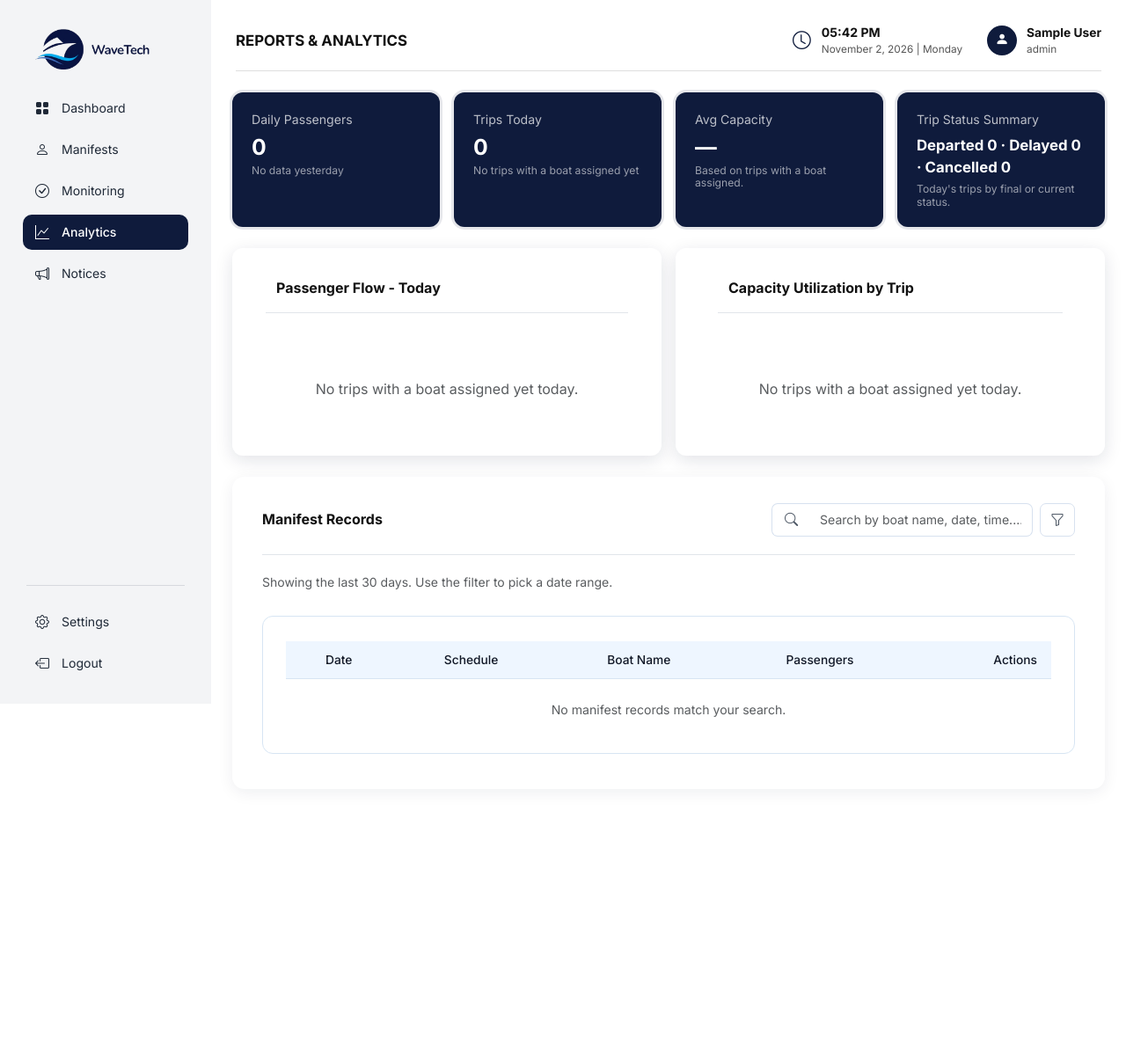
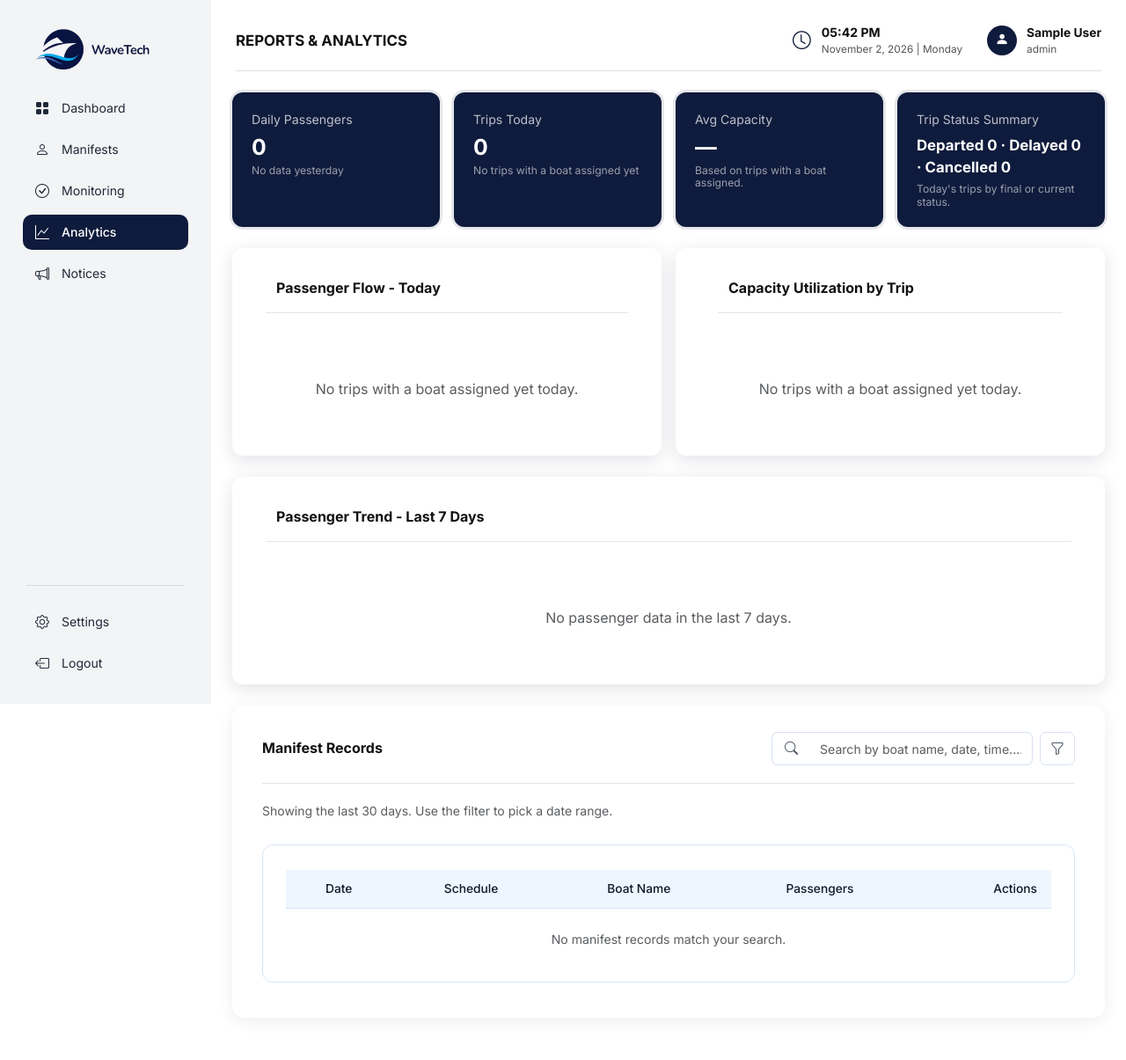
Before and after one commit to leonifeldeguzman/wavetech, a Flask app: page /analytics in a window 1280 px wide. Shown: the whole page at 88% size. Before the commit the page ends 857 px from the top, so only its background shows below. Run offline with Flask 3, Linux system fonts and the light colour scheme; the visitor is signed in with stand-in values (Sample User, id 1); tables that the repository leaves empty hold one stand-in row (values such as "Sample post").

Commit message:
Batch 4: Passenger Trend chart

```diff
--- a/app/blueprints/analytics/routes.py
+++ b/app/blueprints/analytics/routes.py
@@ -32,6 +32,9 @@ def index():
 
     # Capacity Utilization bars: same trips, with "2 / 15, 13%" labels.
     capacity_rows = analytics_service.get_capacity_chart()
+
+    # Passenger Trend: last 7 days, None = no data (left blank on the chart).
+    trend_rows = analytics_service.get_trend_chart()
 
 
     # Manifest Records: search + filter come from the query string.
@@ -85,6 +88,9 @@ def index():
         flow_rows=flow_rows,
         chart_labels=[r["label"] for r in flow_rows],
         chart_passengers=[r["passengers"] for r in flow_rows],
+        trend_labels=[r["label"] for r in trend_rows],
+        trend_values=[r["passengers"] for r in trend_rows],
+        trend_has_data=any(r["passengers"] is not None for r in trend_rows),
         records=records,
         filters=filters,
         filters_active=bool(date_from or date_to or boat_id or status),
--- a/app/services/analytics_service.py
+++ b/app/services/analytics_service.py
@@ -60,25 +60,7 @@ def _pct(passengers, capacity):
     return round(passengers / capacity * 100, 1)
 
 
-def get_trip_breakdown(day: date = None):
-    """Per-trip rows for the charts. Cancelled trips are excluded."""
-    day = day or ph_today()
-    trips = [t for t in _trips_for_day(day) if t.status != "Cancelled"]
-    counts = _passenger_counts([t.id for t in trips])
-    rows = []
-    for t in trips:
-        capacity = t.boat.capacity if t.boat else None
-        passengers = counts.get(t.id, 0)
-        rows.append({
-            "trip_id": t.id,
-            "departure_ph": t.departure_time,
-            "boat_name": t.boat.name if t.boat else None,
-            "status": t.status,
-            "passengers": passengers,
-            "capacity": capacity,
-            "capacity_pct": _pct(passengers, capacity),
-        })
-    return rows
+
 
 LIVE_STATUSES = ("Open", "Boarding", "Full", "Delayed")
 COUNTED_STATUSES = LIVE_STATUSES + ("Departed",)
@@ -168,6 +150,27 @@ def get_capacity_chart(day: date = None):
             "count_label": count_label,
             "status": t.status,
             "is_full": t.status == "Full",
+        })
+    return rows
+
+TREND_DAYS = 7
+
+
+def get_trend_chart(day: date = None):
+    """One point per day for the last 7 days, oldest first.
+
+    A day with no counted trips has passengers=None (shown as a gap, not zero).
+    A day with counted trips but no passengers is a real 0.
+    """
+    day = day or ph_today()
+    rows = []
+    for offset in range(TREND_DAYS - 1, -1, -1):
+        d = day - timedelta(days=offset)
+        _, counted, _, passengers = _day_totals(d)
+        rows.append({
+            "date": d,
+            "label": f"{d:%b} {d.day}",
+            "passengers": passengers if counted else None,
         })
     return rows
 
--- a/app/static/css/analytics.css
+++ b/app/static/css/analytics.css
@@ -68,6 +68,16 @@
 .analytics-capacity-card .card-body {
     padding-left: 48px;
     padding-right: 48px;
+}
+
+.analytics-trend-card {
+    border-radius: 12px;
+    box-shadow: 0 5px 20px rgba(15, 27, 60, 0.12) !important;
+}
+
+.analytics-trend-card .card-body {
+    padding-left: 38px;
+    padding-right: 38px;
 }
 
 .analytics-chart-header {
--- a/app/templates/analytics/index.html
+++ b/app/templates/analytics/index.html
@@ -154,6 +154,35 @@
     </div>
   </div>
 
+</div>
+
+
+<!-- Passenger Trend - last 7 days -->
+<div class="card border-0 shadow-sm mb-4 analytics-trend-card">
+  <div class="card-body">
+
+    <div class="analytics-chart-header">
+      <h6>Passenger Trend - Last 7 Days</h6>
+    </div>
+
+    {% if trend_has_data %}
+    <div class="analytics-chart-wrapper">
+      <canvas
+        id="passengerTrendChart"
+        data-labels='{{ trend_labels|tojson }}'
+        data-values='{{ trend_values|tojson }}'
+      ></canvas>
+    </div>
+    <p class="analytics-chart-caption">
+      Total approved and walk-in passengers per day. Days without data are left blank, not shown as zero.
+    </p>
+    {% else %}
+    <div class="text-center text-muted py-5">
+      No passenger data in the last 7 days.
+    </div>
+    {% endif %}
+
+  </div>
 </div>
 
 
@@ -655,6 +684,59 @@
         },
       });
     }
+
+        /* ---------- Passenger trend chart ---------- */
+    const trendCanvas = document.getElementById("passengerTrendChart");
+
+    if (trendCanvas && typeof Chart !== "undefined") {
+      let trendLabels = [];
+      let trendValues = [];
+
+      try {
+        trendLabels = JSON.parse(trendCanvas.dataset.labels);
+        trendValues = JSON.parse(trendCanvas.dataset.values);
+      } catch (err) {
+        console.error("Passenger trend chart data could not be parsed:", err);
+      }
+
+      const existingTrendChart = Chart.getChart(trendCanvas);
+      if (existingTrendChart) existingTrendChart.destroy();
+
+      new Chart(trendCanvas, {
+        type: "line",
+
+        data: {
+          labels: trendLabels,
+          datasets: [
+            {
+              label: "Passengers",
+              data: trendValues,
+              borderColor: "#0f1b3c",
+              backgroundColor: "#0f1b3c",
+              pointRadius: 4,
+              pointHoverRadius: 5,
+              borderWidth: 2,
+              tension: 0.25,
+              spanGaps: false,   // days without data stay blank
+            },
+          ],
+        },
+
+        options: {
+          responsive: true,
+          maintainAspectRatio: false,
+          plugins: { legend: { display: false } },
+          scales: {
+            x: { ticks: { autoSkip: false } },
+            y: {
+              beginAtZero: true,
+              ticks: { precision: 0 },
+              title: { display: true, text: "Passengers" },
+            },
+          },
+        },
+      });
+    }
   });
 </script>
 
```
Also changed, not shown: app/tests/test_analytics_service.py (+37 -16 lines).
